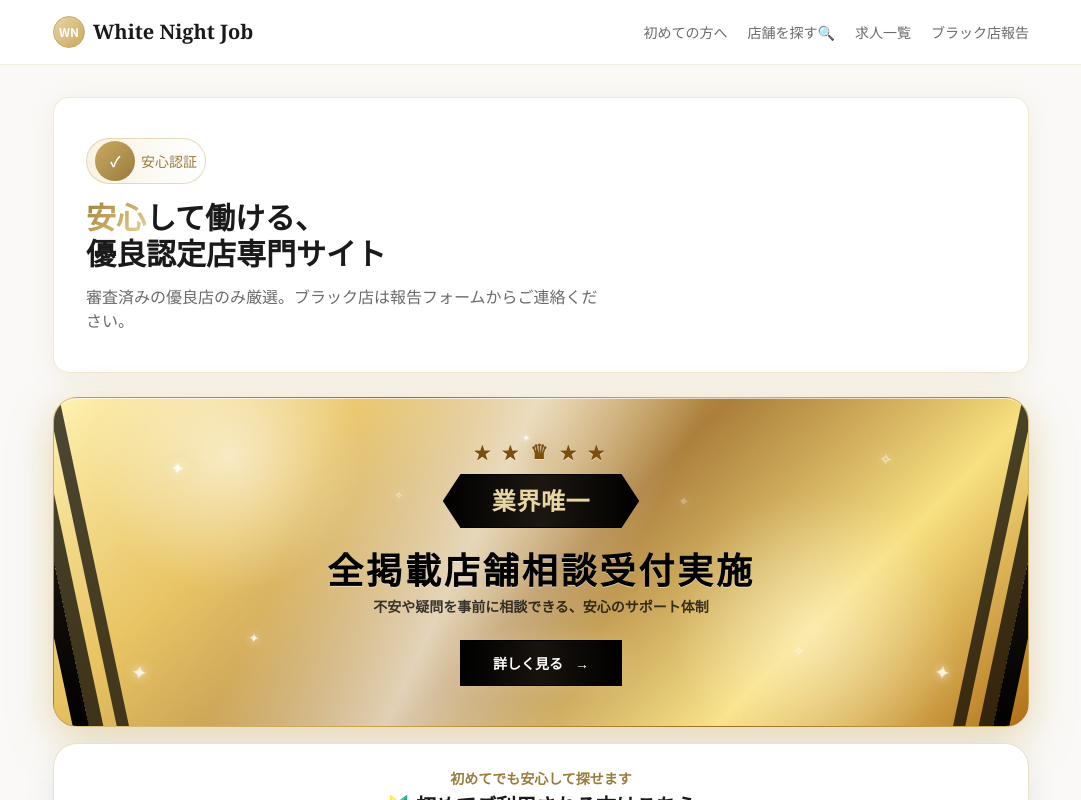
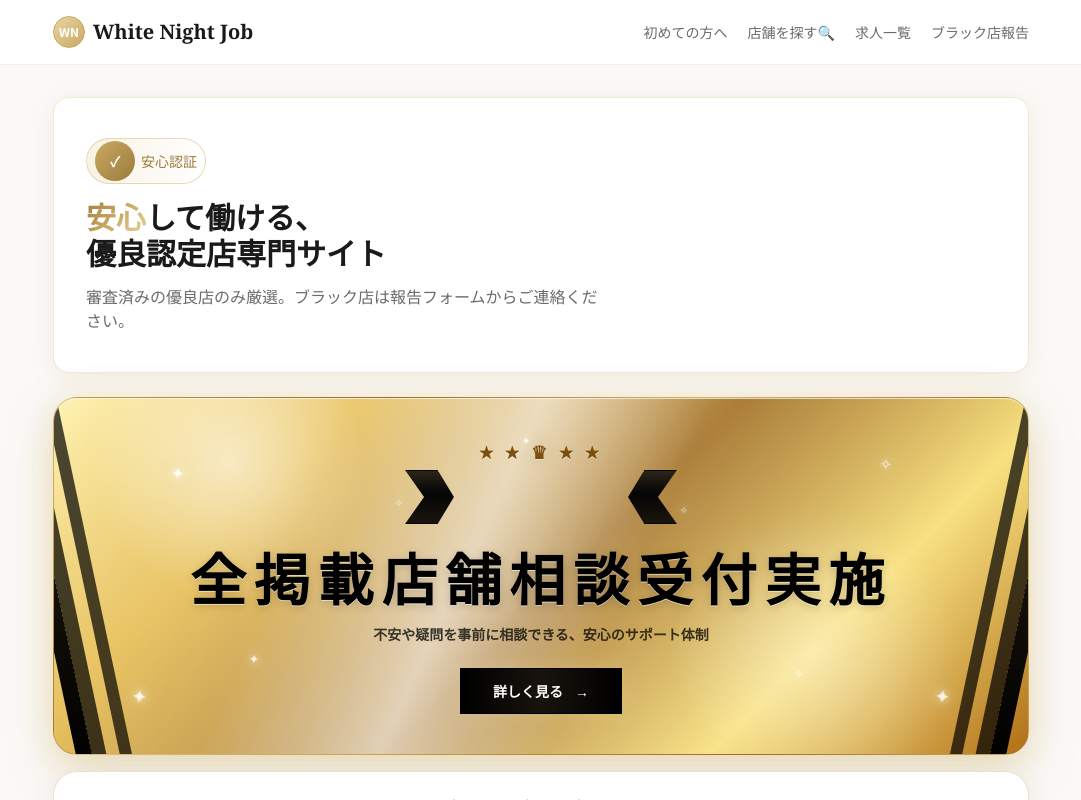
Before and after one commit to white-night-job/white-night-job, a Next.js app: page / in a window 1280 px wide. Shown: the top 800 px of the page, without its empty margins (99-1180 px from the left). Built offline with nearby package versions, Linux system fonts and the light colour scheme; no server answers.

Commit message:
トップページ修正

```diff
--- a/src/app/page.tsx
+++ b/src/app/page.tsx
@@ -57,19 +57,19 @@ export default async function HomePage({ searchParams }: HomePageProps) {
             <span className="absolute left-3 top-[-20px] h-[calc(100%+40px)] w-2 -rotate-12 bg-black/70 sm:left-7 sm:w-3" aria-hidden />
             <span className="absolute -right-7 top-[-20px] h-[calc(100%+40px)] w-3 rotate-12 bg-gradient-to-b from-black via-[#15110b] to-black shadow-[-14px_0_0_rgba(0,0,0,0.72)] sm:-right-4 sm:w-4" aria-hidden />
             <span className="absolute right-3 top-[-20px] h-[calc(100%+40px)] w-2 rotate-12 bg-black/70 sm:right-7 sm:w-3" aria-hidden />
-            <span className="relative mx-auto mb-2 flex items-center justify-center gap-2 text-sm font-bold tracking-[0.25em] text-[#7b4f0b] drop-shadow-[0_1px_0_rgba(255,255,255,0.45)] sm:text-base">
+            <span className="relative mx-auto mb-1 flex items-center justify-center gap-2 text-xs font-bold tracking-[0.28em] text-[#7b4f0b] drop-shadow-[0_1px_0_rgba(255,255,255,0.45)] sm:text-sm">
               <span>★</span>
               <span>★</span>
-              <span className="font-serif text-lg leading-none text-[#7b4f0b] drop-shadow-[0_0_8px_rgba(123,79,11,0.22)] sm:text-xl">
+              <span className="font-serif text-base leading-none text-[#7b4f0b] drop-shadow-[0_0_8px_rgba(123,79,11,0.22)] sm:text-lg">
                 ♛
               </span>
               <span>★</span>
               <span>★</span>
             </span>
-            <span className="relative mx-auto inline-flex [clip-path:polygon(9%_0,91%_0,100%_50%,91%_100%,9%_100%,0_50%)] border border-black/80 bg-gradient-to-r from-black via-[#1c1710] to-black px-8 py-2.5 font-serif text-xl font-bold tracking-wide text-gold-light shadow-[0_10px_26px_rgba(0,0,0,0.34)] sm:px-12 sm:text-2xl">
+            <span className="relative mx-auto inline-flex min-w-[12rem] items-center justify-center [clip-path:polygon(0_0,12%_0,18%_50%,12%_100%,0_100%,7%_50%,0_0,100%_0,88%_0,82%_50%,88%_100%,100%_100%,93%_50%,100%_0)] border border-black/80 bg-[linear-gradient(180deg,#2b2418_0%,#050505_44%,#1a140d_100%)] px-10 py-2.5 font-serif text-xl font-black tracking-[0.18em] text-gold-light shadow-[0_12px_30px_rgba(0,0,0,0.48),0_0_18px_rgba(0,0,0,0.25)] drop-shadow-[0_1px_0_rgba(255,255,255,0.18)] before:absolute before:inset-x-8 before:top-0 before:h-px before:bg-white/30 sm:min-w-[17rem] sm:px-16 sm:text-2xl">
               業界唯一
             </span>
-            <span className="relative mx-auto mt-5 block max-w-[18rem] text-2xl font-black leading-tight tracking-[0.08em] text-black drop-shadow-[0_1px_0_rgba(255,255,255,0.45)] sm:max-w-none sm:text-4xl">
+            <span className="relative mx-auto mt-5 block max-w-[19rem] py-1 font-serif text-[2.15rem] font-black leading-[1.24] tracking-[0.14em] text-black [text-shadow:0_1px_0_rgba(255,255,255,0.55),0_2px_8px_rgba(0,0,0,0.16)] sm:max-w-none sm:text-[3.5rem] sm:leading-[1.14]">
               全掲載店舗
               <br className="sm:hidden" />
               相談受付実施
```
